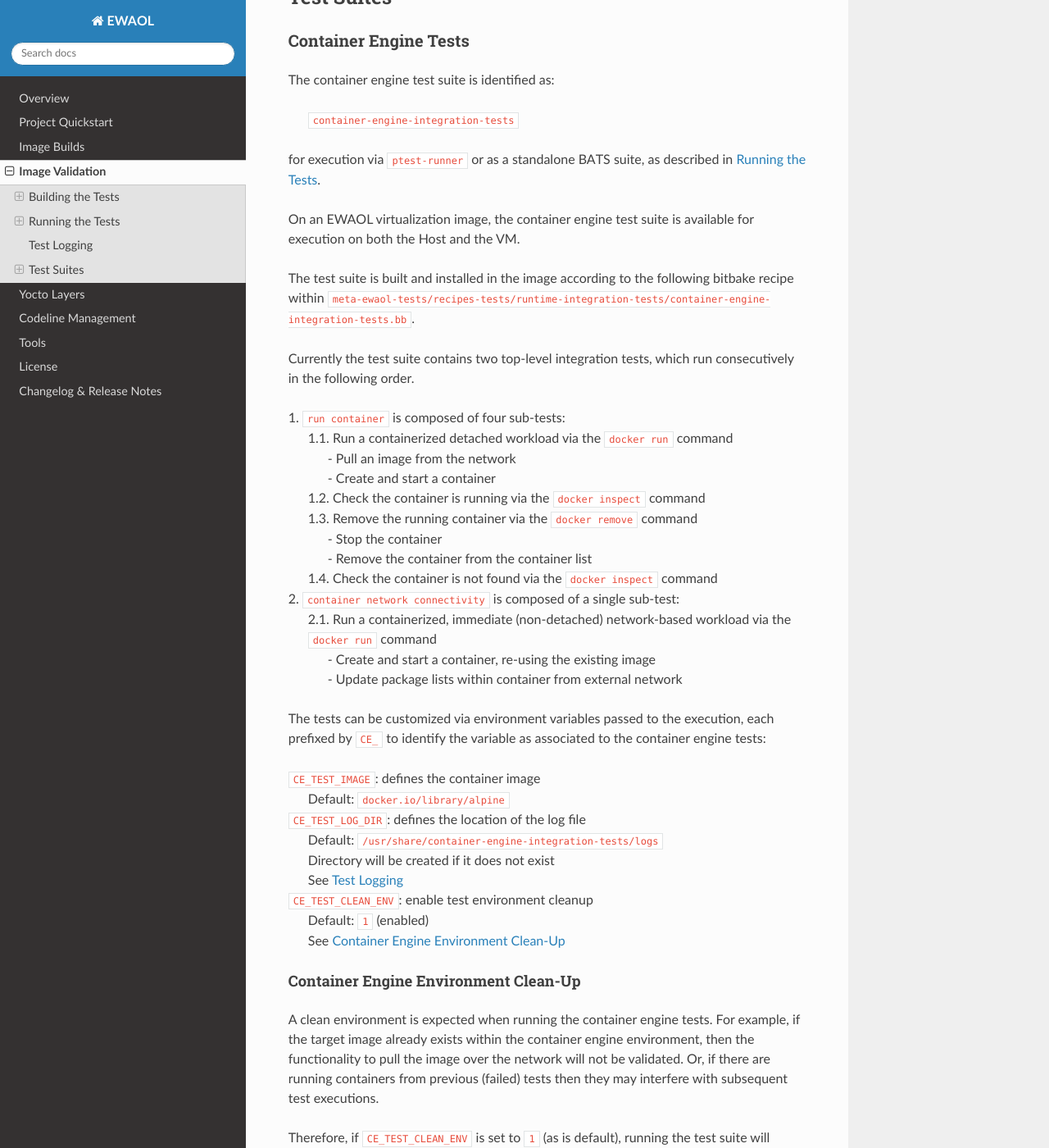
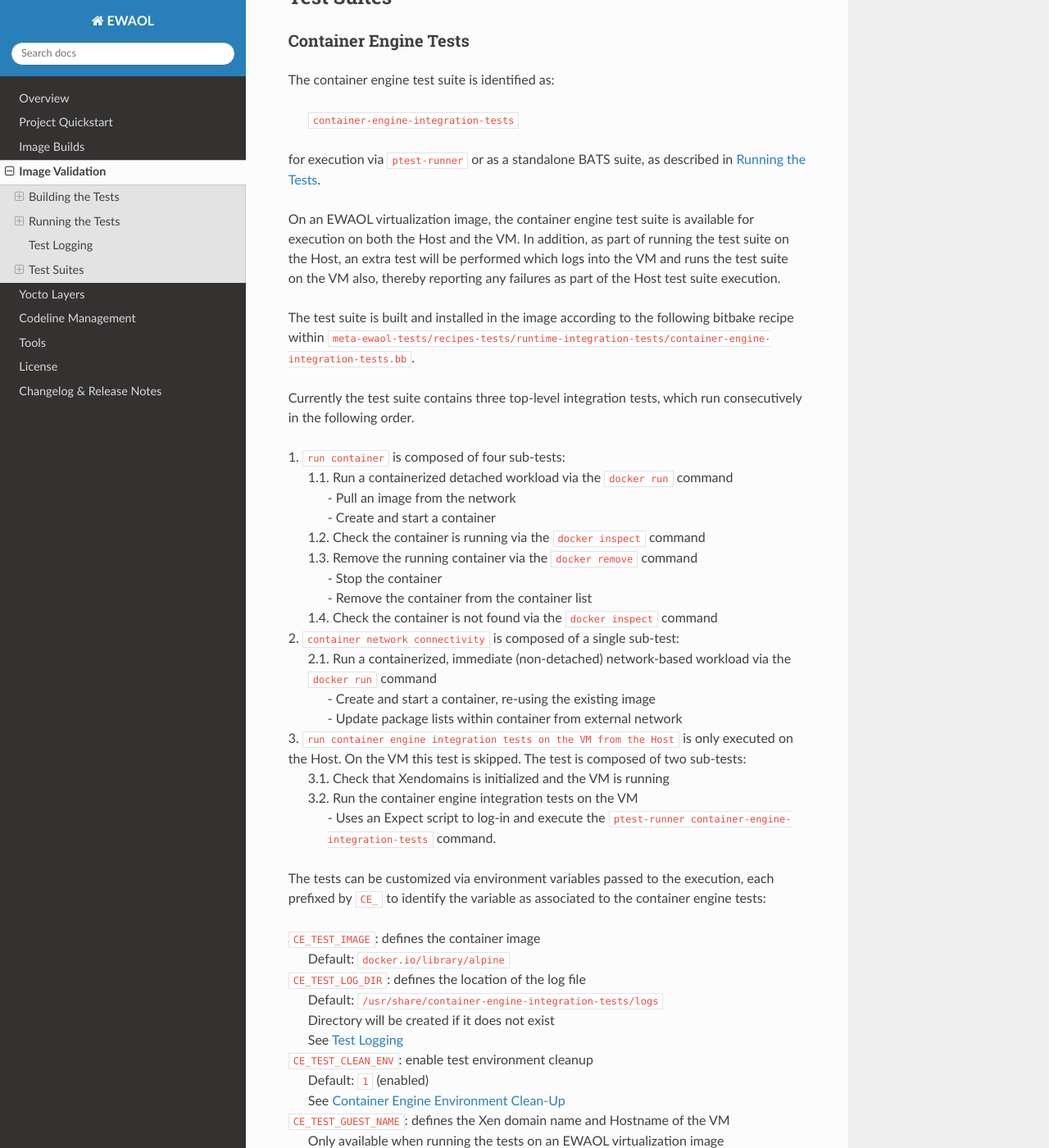
Before and after one commit to chaoge525/soafee_demo, a Sphinx documentation site: the page built from documentation/validations.rst, in a window 1280 px wide and 1400 px high, scrolled down 4003 px. Shown: the whole window at 82% size. Built offline with Sphinx 7.4.7 and the Read the Docs theme 2.0.0, drawn with Linux system fonts in a browser that asks for light colours; some of the changed text lies outside the part shown.

Commit message:
ewaol-tests,doc: Run container engine tests on VM as part of the Host test suite
The container engine integration tests should be run on both the Host and the
VM. Rather than the user having to do this manually, this patch includes an
extra test on the Host that logs into the VM and executes the test suite. This
extra test will fail if the test suite fails on the VM.

This patch also increases the Expect script's timeout, as running the test suite
on the VM takes longer than any previously executed command.

As the test suite is identical on both the Host and the VM, the test includes a
conditional to determine if it is running on the Host or the VM. If running on
the VM, the test is simply skipped.

Issue-Id: SCM-3910
Signed-off-by: Richard Neill <richard.neill@arm.com>
Change-Id: Ia719f2a72197a354ecc37b583802c49f19c7c04d

```diff
--- a/documentation/validations.rst
+++ b/documentation/validations.rst
@@ -210,13 +210,16 @@ for execution via ``ptest-runner`` or as a standalone BATS suite, as described
 in `Running the Tests`_.
 
 On an EWAOL virtualization image, the container engine test suite is available
-for execution on both the Host and the VM.
+for execution on both the Host and the VM. In addition, as part of running the
+test suite on the Host, an extra test will be performed which logs into the VM
+and runs the test suite on the VM also, thereby reporting any failures as part
+of the Host test suite execution.
 
 The test suite is built and installed in the image according to the following
 bitbake recipe within
 ``meta-ewaol-tests/recipes-tests/runtime-integration-tests/container-engine-integration-tests.bb``.
 
-Currently the test suite contains two top-level integration tests, which run
+Currently the test suite contains three top-level integration tests, which run
 consecutively in the following order.
 
 | 1. ``run container`` is composed of four sub-tests:
@@ -233,6 +236,13 @@ consecutively in the following order.
          via the ``docker run`` command
 |        - Create and start a container, re-using the existing image
 |        - Update package lists within container from external network
+| 3. ``run container engine integration tests on the VM from the Host`` is only
+     executed on the Host. On the VM this test is skipped. The test is composed
+     of two sub-tests:
+|    3.1. Check that Xendomains is initialized and the VM is running
+|    3.2. Run the container engine integration tests on the VM
+|        - Uses an Expect script to log-in and execute the
+           ``ptest-runner container-engine-integration-tests`` command.
 
 The tests can be customized via environment variables passed to the execution,
 each prefixed by ``CE_`` to identify the variable as associated to the
@@ -247,6 +257,10 @@ container engine tests:
 |  ``CE_TEST_CLEAN_ENV``: enable test environment cleanup
 |    Default: ``1`` (enabled)
 |    See `Container Engine Environment Clean-Up`_
+|  ``CE_TEST_GUEST_NAME``: defines the Xen domain name and Hostname of the VM
+|    Only available when running the tests on an EWAOL virtualization image
+|    Represents the target VM to test when executing the suite on the Host
+|    Default: ``ewaol-vm``
 
 Container Engine Environment Clean-Up
 """""""""""""""""""""""""""""""""""""
```
Also changed, not shown: other parts of documentation/validations.rst (+1 -1 lines), 5 other files.
